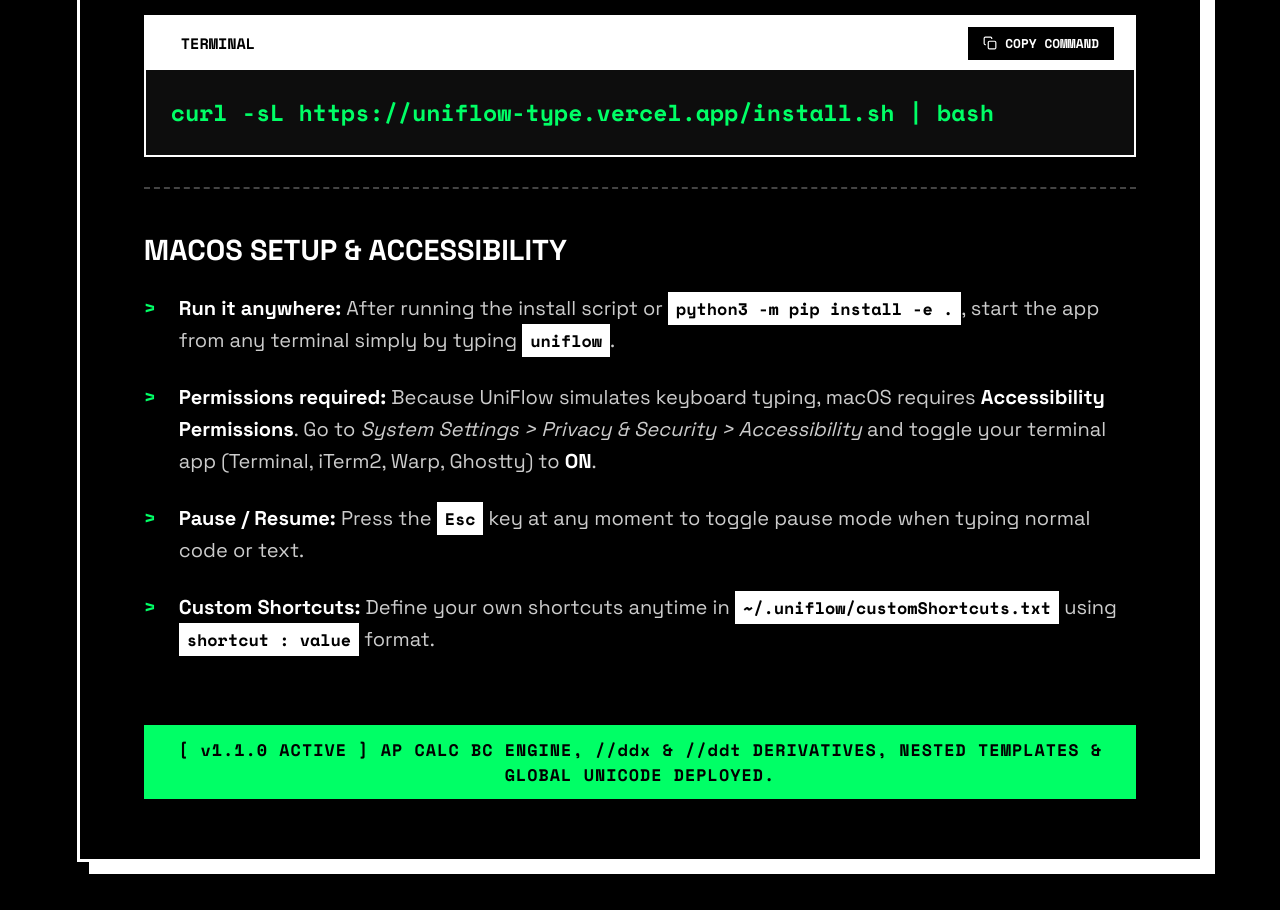
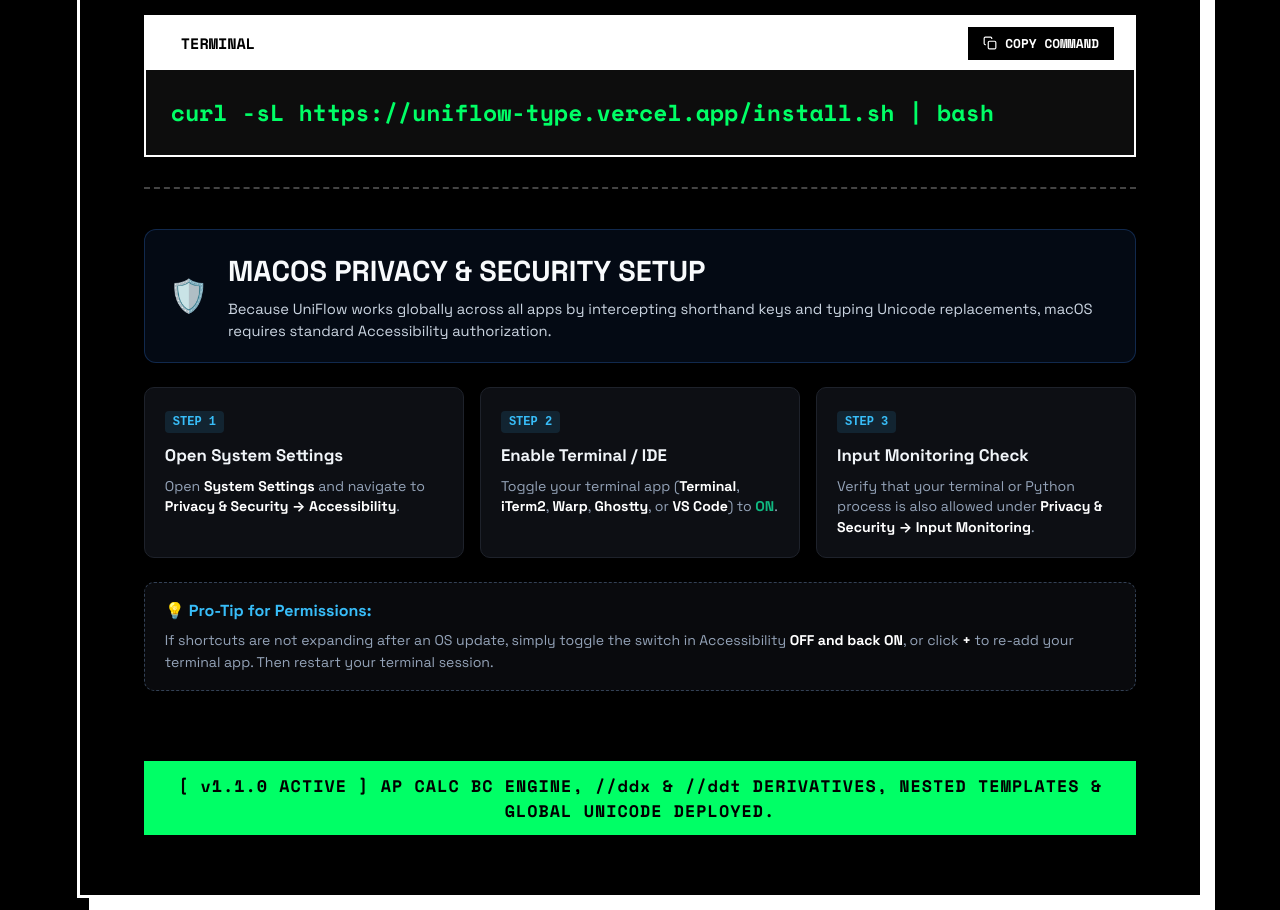
Before and after one commit to krazybaboon17/unitex-landing-page, a website built with Vite: page index.html in a window 1280 px wide. Shown: the part 4210-5120 px from the top of the page. Built offline with nearby package versions, Linux system fonts and the light colour scheme.

Commit message:
Update website: add detailed visual macOS permissions setup guide

```diff
--- a/src/main.js
+++ b/src/main.js
@@ -307,13 +307,40 @@
       </div>
 
       <div class="setup-instructions">
-        <h3>macOS Setup & Accessibility</h3>
-        <ul>
-          <li><strong>Run it anywhere:</strong> After running the install script or <code>python3 -m pip install -e .</code>, start the app from any terminal simply by typing <code>uniflow</code>.</li>
-          <li><strong>Permissions required:</strong> Because UniFlow simulates keyboard typing, macOS requires <strong>Accessibility Permissions</strong>. Go to <em>System Settings > Privacy & Security > Accessibility</em> and toggle your terminal app (Terminal, iTerm2, Warp, Ghostty) to <strong>ON</strong>.</li>
-          <li><strong>Pause / Resume:</strong> Press the <code>Esc</code> key at any moment to toggle pause mode when typing normal code or text.</li>
-          <li><strong>Custom Shortcuts:</strong> Define your own shortcuts anytime in <code>~/.uniflow/customShortcuts.txt</code> using <code>shortcut : value</code> format.</li>
-        </ul>
+        <div class="permissions-banner">
+          <div class="perm-icon">🛡️</div>
+          <div>
+            <h3 style="margin: 0 0 0.4rem 0; color: #f8fafc;">macOS Privacy & Security Setup</h3>
+            <p style="margin: 0; color: #cbd5e1; font-size: 0.92rem; line-height: 1.45;">
+              Because UniFlow works globally across all apps by intercepting shorthand keys and typing Unicode replacements, macOS requires standard Accessibility authorization.
+            </p>
+          </div>
+        </div>
+
+        <div class="perm-steps-grid">
+          <div class="perm-step-card">
+            <span class="perm-badge">STEP 1</span>
+            <h4>Open System Settings</h4>
+            <p>Open <strong>System Settings</strong> and navigate to <strong>Privacy & Security → Accessibility</strong>.</p>
+          </div>
+          <div class="perm-step-card">
+            <span class="perm-badge">STEP 2</span>
+            <h4>Enable Terminal / IDE</h4>
+            <p>Toggle your terminal app (<strong>Terminal</strong>, <strong>iTerm2</strong>, <strong>Warp</strong>, <strong>Ghostty</strong>, or <strong>VS Code</strong>) to <span style="color:#10b981; font-weight:600;">ON</span>.</p>
+          </div>
+          <div class="perm-step-card">
+            <span class="perm-badge">STEP 3</span>
+            <h4>Input Monitoring Check</h4>
+            <p>Verify that your terminal or Python process is also allowed under <strong>Privacy & Security → Input Monitoring</strong>.</p>
+          </div>
+        </div>
+
+        <div class="perm-troubleshoot-box">
+          <div style="font-weight: 600; color: #38bdf8; margin-bottom: 0.35rem;">💡 Pro-Tip for Permissions:</div>
+          <p style="margin: 0; font-size: 0.88rem; color: #94a3b8;">
+            If shortcuts are not expanding after an OS update, simply toggle the switch in Accessibility <strong>OFF and back ON</strong>, or click <strong>+</strong> to re-add your terminal app. Then restart your terminal session.
+          </p>
+        </div>
       </div>
 
       <div style="text-align: center;">
--- a/src/style.css
+++ b/src/style.css
@@ -963,3 +963,60 @@
   color: #93c5fd;
   box-shadow: 0 1px 2px rgba(0,0,0,0.4);
 }
+
+/* Permissions & Setup Enhancements */
+.permissions-banner {
+  display: flex;
+  align-items: center;
+  gap: 1.2rem;
+  background: rgba(59, 130, 246, 0.08);
+  border: 1px solid rgba(59, 130, 246, 0.25);
+  border-radius: 12px;
+  padding: 1.25rem 1.5rem;
+  margin-bottom: 1.5rem;
+}
+.perm-icon {
+  font-size: 2rem;
+  line-height: 1;
+}
+.perm-steps-grid {
+  display: grid;
+  grid-template-columns: repeat(auto-fit, minmax(240px, 1fr));
+  gap: 1rem;
+  margin-bottom: 1.5rem;
+}
+.perm-step-card {
+  background: #0d0f14;
+  border: 1px solid #1e222b;
+  border-radius: 10px;
+  padding: 1.25rem;
+  position: relative;
+}
+.perm-badge {
+  display: inline-block;
+  font-family: monospace;
+  font-size: 0.75rem;
+  font-weight: 700;
+  color: #38bdf8;
+  background: rgba(56, 189, 248, 0.12);
+  padding: 2px 8px;
+  border-radius: 4px;
+  margin-bottom: 0.6rem;
+}
+.perm-step-card h4 {
+  margin: 0 0 0.5rem 0;
+  font-size: 1.05rem;
+  color: #f1f5f9;
+}
+.perm-step-card p {
+  margin: 0;
+  font-size: 0.88rem;
+  color: #94a3b8;
+  line-height: 1.45;
+}
+.perm-troubleshoot-box {
+  background: #090a0d;
+  border: 1px dashed #334155;
+  border-radius: 10px;
+  padding: 1rem 1.25rem;
+}
```
